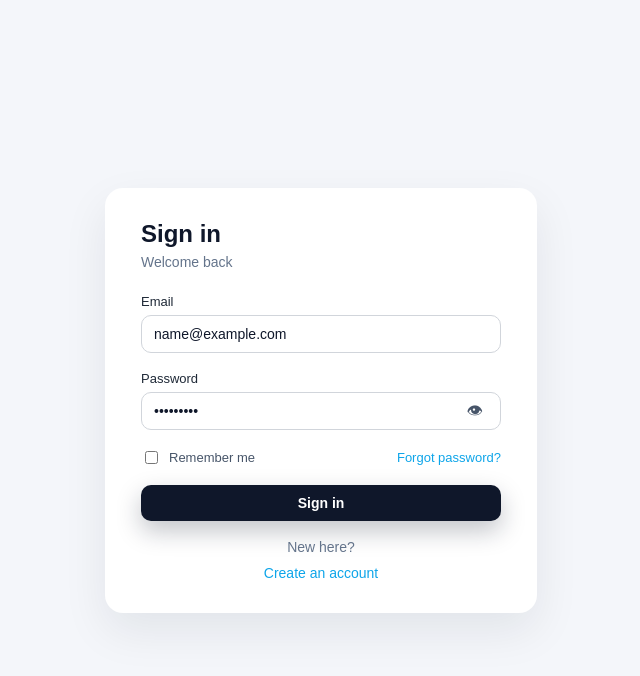
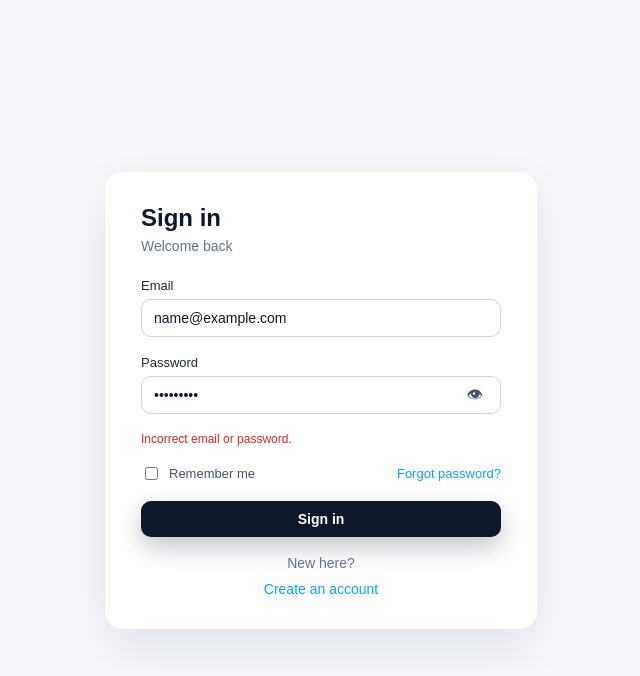
Before and after one commit to FloorBrederode/Webdevy25-26, a React (Vite) app: page /login in a window 1280 px wide. Both pictures are taken after typing "name@example.com", "Sample123" into the empty fields and a click on the button "Sign in". Shown: the top 676 px of the page, without its empty margins (319-959 px from the left). Built offline with nearby package versions, Linux system fonts and the light colour scheme.

Commit message:
oepsie dit was de development branch. anyways i added an error for login

```diff
--- a/src/Login/Login.tsx
+++ b/src/Login/Login.tsx
@@ -12,7 +12,7 @@ export default function Login({ onSuccess }: LoginProps): React.ReactElement {
   const [password, setPassword] = useState<string>('');
   const [remember, setRemember] = useState<boolean>(false);
   const [showPass, setShowPass] = useState<boolean>(false);
-  const [errors, setErrors] = useState<LoginErrors>({ email: false, password: false });
+  const [errors, setErrors] = useState<LoginErrors>({});
   const navigate = useNavigate();
 
   useEffect(() => {
@@ -52,13 +52,22 @@ export default function Login({ onSuccess }: LoginProps): React.ReactElement {
               id="email"
               name="email"
               value={email}
-              onChange={(e: React.ChangeEvent<HTMLInputElement>) => setEmail(e.target.value)}
+              onChange={(e: React.ChangeEvent<HTMLInputElement>) => {
+                setEmail(e.target.value);
+                setErrors((prev) => {
+                  if (!prev.email && !prev.auth) return prev;
+                  const next = { ...prev };
+                  delete next.email;
+                  delete next.auth;
+                  return next;
+                });
+              }}
               placeholder="you@company.com"
               required
             />
           </div>
           <div className={`error ${errors.email ? 'show' : ''}`} id="emailError" role="alert">
-            Please enter a valid email.
+            {errors.email ?? ''}
           </div>
         </div>
 
@@ -71,7 +80,16 @@ export default function Login({ onSuccess }: LoginProps): React.ReactElement {
               name="password"
               placeholder="Password"
               value={password}
-              onChange={(e: React.ChangeEvent<HTMLInputElement>) => setPassword(e.target.value)}
+              onChange={(e: React.ChangeEvent<HTMLInputElement>) => {
+                setPassword(e.target.value);
+                setErrors((prev) => {
+                  if (!prev.password && !prev.auth) return prev;
+                  const next = { ...prev };
+                  delete next.password;
+                  delete next.auth;
+                  return next;
+                });
+              }}
               required
               minLength={6}
             />
@@ -85,9 +103,15 @@ export default function Login({ onSuccess }: LoginProps): React.ReactElement {
             </button>
           </div>
           <div className={`error ${errors.password ? 'show' : ''}`} id="passError" role="alert">
-            Password must be at least 6 characters.
+            {errors.password ?? ''}
           </div>
         </div>
+
+        {errors.auth && (
+          <div className="error show" id="authError" role="alert">
+            {errors.auth}
+          </div>
+        )}
 
         <div className="row">
           <label style={{ display: 'flex', alignItems: 'center', gap: 8, fontSize: 13 }}>
--- a/src/Login/auth.ts
+++ b/src/Login/auth.ts
@@ -2,8 +2,9 @@ export const DEMO_EMAIL = 'demo@company.com';
 export const DEMO_PASS = '123456';
 
 export type LoginErrors = {
-  email: boolean;
-  password: boolean;
+  email?: string;
+  password?: string;
+  auth?: string;
 };
 
 export function validateEmail(val: string): boolean {
@@ -12,18 +13,26 @@ export function validateEmail(val: string): boolean {
 
 export function canLogin(email: string, password: string): { ok: boolean; errors: LoginErrors; demo: boolean } {
   if (email === DEMO_EMAIL && password === DEMO_PASS) {
-    return { ok: true, demo: true, errors: { email: false, password: false } };
+    return { ok: true, demo: true, errors: {} };
   }
 
-  const errors: LoginErrors = { email: false, password: false };
-  let ok = false;
+  const errors: LoginErrors = {};
+  let ok = true;
+
   if (!email || !validateEmail(email)) {
-    errors.email = true;
+    errors.email = 'Please enter a valid email.';
     ok = false;
   }
+
   if (!password || password.length < 6) {
-    errors.password = true;
+    errors.password = 'Password must be at least 6 characters.';
     ok = false;
   }
-  return { ok , demo: false, errors };
+
+  if (!ok) {
+    return { ok: false, demo: false, errors };
+  }
+
+  errors.auth = 'Incorrect email or password.';
+  return { ok: false, demo: false, errors };
 }
```
